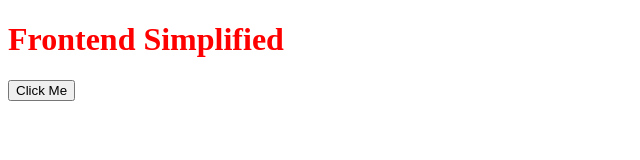
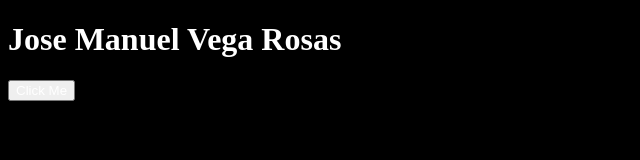
Before and after one commit to StarkoVega/JavaScript-Crash-Course, a plain HTML site: page index.html in a window 1280 px wide. Both pictures are taken after a click on the button "Click Me". Shown: the whole page, without its empty margins (0-640 px from the left). Drawn offline with Linux system fonts and the light colour scheme.

Commit message:
Dark Mode example

```diff
--- a/app.js
+++ b/app.js
@@ -4,8 +4,6 @@
 //
 //
 //
-document.querySelector('#title').innerHTML = 'Frontend Simplified'
-
-function changeTitleToRed() {
-  document.querySelector('#title').style.color = 'red'
+function toggleDarkMode() {
+  document.querySelector('body').classList.toggle("dark-theme")
 }
--- a/index.html
+++ b/index.html
@@ -1,14 +1,15 @@
 <!DOCTYPE html>
 <html lang="en">
-<head>
-    <meta charset="UTF-8">
-    <meta http-equiv="X-UA-Compatible" content="IE=edge">
-    <meta name="viewport" content="width=device-width, initial-scale=1.0">
+  <head>
+    <meta charset="UTF-8" />
+    <meta http-equiv="X-UA-Compatible" content="IE=edge" />
+    <meta name="viewport" content="width=device-width, initial-scale=1.0" />
     <title>Document</title>
+    <link rel="stylesheet" href="./styles.css" />
     <script src="/app.js" defer></script>
-</head>
-<body>
+  </head>
+  <body>
     <h1 id="title">Jose Manuel Vega Rosas</h1>
-    <button onclick="changeTitleToRed()">Click Me</button>
-</body>
+    <button onclick="toggleDarkMode()">Click Me</button>
+  </body>
 </html>
--- /dev/null
+++ b/styles.css
@@ -0,0 +1,17 @@
+/*
+
+
+
+
+*/
+* {
+  transition: all 300ms;
+}
+
+.dark-theme {
+  background-color: black;
+}
+
+.dark-theme * {
+  color: white;
+}
```
